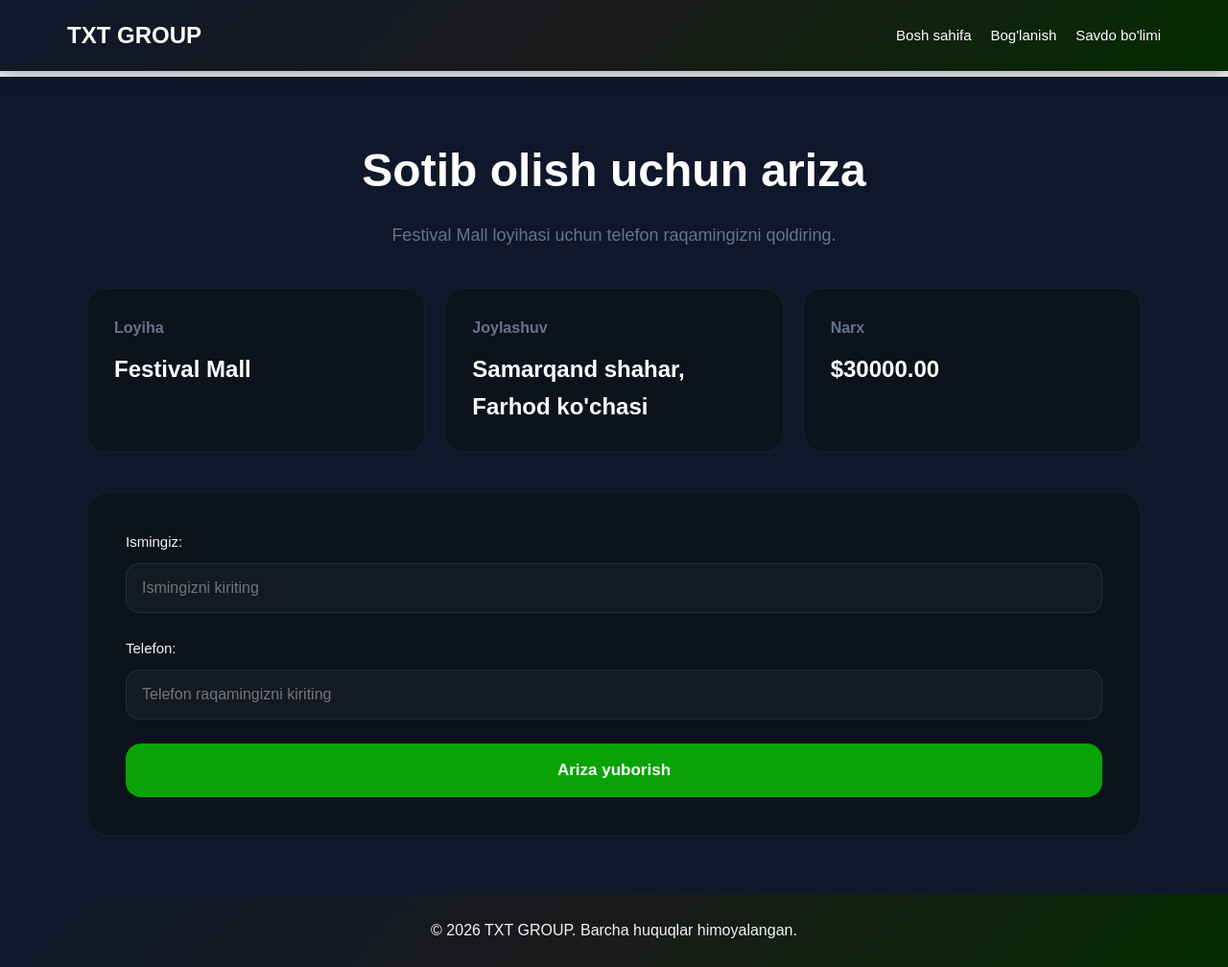
After one commit to aminrustamoff/toychibek, a Django app: page /purchase/2/ in a window 1280 px wide. The commit adds this page. Shown: the whole page at 96% size. Run offline with Django 4.2, Linux system fonts and the light colour scheme; data comes from the database, SQL or seed files in the repository; both versions use the stored data as it was after the commit.

Commit message:
complete the project

```diff
--- a/core/forms.py
+++ b/core/forms.py
@@ -1,5 +1,5 @@
 from django import forms
-from .models import Comments, Contact
+from .models import Comments, Contact, Lead
 
 
 class CommentForm(forms.ModelForm):
@@ -61,3 +61,29 @@ class ContactForm(forms.ModelForm):
             'email': 'Email manzilingiz',
             'message': 'Xabaringiz',
         }
+
+
+class LeadForm(forms.ModelForm):
+    class Meta:
+        model = Lead
+        fields = ['name', 'phone']
+
+        widgets = {
+            'name': forms.TextInput(attrs={
+                'id': 'name',
+                'class': 'form-control',
+                'placeholder': 'Ismingizni kiriting',
+                'required': True
+            }),
+            'phone': forms.TextInput(attrs={
+                'id': 'phone',
+                'class': 'form-control',
+                'placeholder': 'Telefon raqamingizni kiriting',
+                'required': True
+            }),
+        }
+
+        labels = {
+            'name': 'Ismingiz',
+            'phone': 'Telefon',
+        }
--- /dev/null
+++ b/core/static/core/styles/purchase.css
@@ -0,0 +1,186 @@
+.contact-section {
+    min-height: 100vh;
+    background: var(--black);
+    padding: 60px 20px;
+
+    display: flex;
+    justify-content: center;
+    align-items: center;
+}
+
+.contact-container {
+    width: 100%;
+    max-width: 1100px;
+}
+
+.contact-hero-content {
+    margin-bottom: 40px;
+    text-align: center;
+}
+
+.contact-hero-content h1 {
+    color: var(--white);
+    font-size: 48px;
+    margin-bottom: 14px;
+}
+
+.contact-hero-content p {
+    color: var(--text-gray);
+    font-size: 18px;
+}
+
+.contact-cards {
+    display: grid;
+    grid-template-columns: repeat(3, 1fr);
+    gap: 20px;
+
+    margin-bottom: 40px;
+}
+
+.contact-card {
+    background: var(--dark-gray);
+
+    border: 1px solid rgba(255,255,255,0.05);
+
+    border-radius: 20px;
+
+    padding: 28px;
+
+    transition: 0.3s;
+}
+
+.contact-card:hover {
+    transform: translateY(-5px);
+
+    border-color: var(--sky-blue);
+
+    box-shadow: 0 10px 30px rgba(56, 189, 248, 0.12);
+}
+
+.contact-card h3 {
+    color: var(--text-gray);
+    font-size: 16px;
+    margin-bottom: 12px;
+}
+
+.contact-card p {
+    color: var(--white);
+    font-size: 24px;
+    font-weight: 600;
+}
+
+.contact-form {
+    background: var(--dark-gray);
+
+    border-radius: 24px;
+
+    padding: 40px;
+
+    border: 1px solid rgba(255,255,255,0.05);
+}
+
+.form-group {
+    margin-bottom: 25px;
+}
+
+.form-group label {
+    display: block;
+
+    color: var(--light-gray);
+
+    margin-bottom: 10px;
+
+    font-size: 15px;
+    font-weight: 500;
+}
+
+.form-group input {
+    width: 100%;
+
+    background: rgba(255,255,255,0.03);
+
+    border: 1px solid rgba(255,255,255,0.08);
+
+    border-radius: 14px;
+
+    padding: 16px;
+
+    color: var(--white);
+
+    font-size: 16px;
+
+    outline: none;
+
+    transition: 0.3s;
+}
+
+.form-group input:focus {
+    border-color: var(--sky-blue);
+
+    box-shadow: 0 0 0 4px rgba(56, 189, 248, 0.1);
+}
+
+.contact-btn {
+    width: 100%;
+
+    padding: 18px;
+
+    background: var(--coral);
+
+    color: var(--white);
+
+    border: none;
+
+    border-radius: 16px;
+
+    font-size: 17px;
+    font-weight: 600;
+
+    cursor: pointer;
+
+    transition: 0.3s;
+}
+
+.contact-btn:hover {
+    transform: translateY(-3px);
+
+    opacity: 0.92;
+}
+
+.success-message {
+    background: rgba(9, 163, 7, 0.12);
+
+    border: 1px solid var(--coral);
+
+    color: var(--white);
+
+    border-radius: 18px;
+
+    padding: 20px;
+
+    margin-bottom: 25px;
+}
+
+@media (max-width: 992px) {
+
+    .contact-cards {
+        grid-template-columns: 1fr;
+    }
+
+}
+
+@media (max-width: 768px) {
+
+    .contact-section {
+        padding: 30px 15px;
+    }
+
+    .contact-hero-content h1 {
+        font-size: 36px;
+    }
+
+    .contact-form {
+        padding: 25px;
+    }
+
+}
--- a/core/templates/core/projects/explore_projects.html
+++ b/core/templates/core/projects/explore_projects.html
@@ -45,10 +45,10 @@
                         Batafsil
                     </a>
 
-                    <button class="purchase-btn"
-                            data-project="{{ project.name }}">
+                    <a href="{% url 'purchase' project.id %}"
+                       class="purchase-btn">
                         Sotib olish
-                    </button>
+                    </a>
 
                 </div>
 
--- a/core/templates/core/projects/project_detail.html
+++ b/core/templates/core/projects/project_detail.html
@@ -70,9 +70,9 @@
 
             <div class="project-actions">
 
-                <button class="purchase-btn">
+                <a href="{% url 'purchase' project.id %}" class="purchase-btn">
                     Sotib olish
-                </button>
+                </a>
 
                 <button class="contact-btn">
                     Menejer bilan bog'lanish
--- /dev/null
+++ b/core/templates/core/purchase.html
@@ -0,0 +1,60 @@
+{% extends 'core/base.html' %}
+{% load static %}
+
+{% block title %}Sotib olish — {{ project.name }}{% endblock %}
+
+{% block styles %}
+    <link rel="stylesheet" href="{% static 'core/styles/purchase.css' %}">
+{% endblock %}
+
+{% block content %}
+<div class="contact-section">
+    <div class="contact-container">
+        <div class="contact-hero-content">
+            <h1>Sotib olish uchun ariza</h1>
+            <p>{{ project.name }} loyihasi uchun telefon raqamingizni qoldiring.</p>
+        </div>
+
+        {% if submitted %}
+            <div class="contact-card" style="border: 1px solid #4caf50; background: #38de46; color: #deb601; margin-bottom: 20px;">
+                <p>Arizangiz qabul qilindi. Tez orada siz bilan bog‘lanamiz.</p>
+            </div>
+        {% endif %}
+
+        <div class="contact-cards">
+            <div class="contact-card">
+                <h3>Loyiha</h3>
+                <p>{{ project.name }}</p>
+            </div>
+            <div class="contact-card">
+                <h3>Joylashuv</h3>
+                <p>{{ project.location }}</p>
+            </div>
+            <div class="contact-card">
+                <h3>Narx</h3>
+                <p>${{ project.price }}</p>
+            </div>
+        </div>
+
+        <form method="post" class="contact-form">
+            {% csrf_token %}
+            <div class="form-group">
+                {{ form.name.label_tag }}
+                {{ form.name }}
+            </div>
+
+            <div class="form-group">
+                {{ form.phone.label_tag }}
+                {{ form.phone }}
+            </div>
+
+            <button type="submit" class="contact-btn">Ariza yuborish</button>
+        </form>
+    </div>
+</div>
+{% endblock %}
+
+
+{% block scripts %}
+<script src="{% static 'core/js/purchase.js' %}"></script>
+{% endblock %}
--- a/core/urls.py
+++ b/core/urls.py
@@ -5,5 +5,6 @@ urlpatterns = [
     path('', views.home, name='home'),
     path('contacts/', views.contacts, name='contacts'),
     path('explore-projects/', views.explore_projects, name='explore_projects'),
+    path('purchase/<int:project_id>/', views.purchase, name='purchase'),
     path('project/<int:pk>/', views.project_detail, name='project_detail'),
 ]
--- a/core/views.py
+++ b/core/views.py
@@ -1,5 +1,6 @@
 from django.shortcuts import render, redirect, get_object_or_404
-from .forms import CommentForm, ContactForm
+from django.urls import reverse
+from .forms import CommentForm, ContactForm, LeadForm
 from .models import Comments, Contact, Project, Lead
 
 # Create your views here.
@@ -40,6 +41,28 @@ def explore_projects(request):
     return render(request, 'core/projects/explore_projects.html', {'projects': projects})
 
 
+def purchase(request, project_id):
+    project = get_object_or_404(Project, pk=project_id)
+    submitted = request.GET.get('submitted') == '1'
+
+    if request.method == 'POST':
+        form = LeadForm(request.POST)
+        if form.is_valid():
+            lead = form.save(commit=False)
+            lead.project = project
+            lead.save()
+            return redirect(f"{reverse('purchase', kwargs={'project_id': project.id})}?submitted=1")
+    else:
+        form = LeadForm()
+
+    context = {
+        'project': project,
+        'form': form,
+        'submitted': submitted,
+    }
+
+    return render(request, 'core/purchase.html', context)
+
 
 def project_detail(request, pk):
     project = get_object_or_404(Project, pk=pk)
--- a/managers/templates/management/login.html
+++ b/managers/templates/management/login.html
@@ -1,4 +1,4 @@
-{% extends 'core/base.html' %}
+{% extends 'management/base_management.html' %}
 {% load static %}
 
 {% block title %}<title>Kirish | AdminPanel</title>{% endblock %}
@@ -6,7 +6,7 @@
 {% block styles %}
 <link rel="preconnect" href="https://fonts.googleapis.com">
 <link href="https://fonts.googleapis.com/css2?family=Outfit:wght@300;400;500;600;700&display=swap" rel="stylesheet">
-<link rel="stylesheet" href="{% static 'styles/login.css' %}">
+<link rel="stylesheet" href="{% static 'management/styles/login.css' %}">
 {% endblock %}
 
 {% block content %}
@@ -82,5 +82,5 @@
 {% endblock %}
 
 {% block extra_js %}
-<script src="{% static 'scripts/login.js' %}"></script>
+<script src="{% static 'management/scripts/login.js' %}"></script>
 {% endblock %}
```
Also changed, not shown: core/static/core/scripts/explore_projects.js (+3 -4 lines), core/static/core/scripts/project_detail.js (+10 -10 lines), core/static/core/scripts/purchase.js (added, +10 -0 lines), core/static/core/styles/project_detail.css (+7 -0 lines), core/templates/core/home.html (+14 -9 lines), db.sqlite3.
